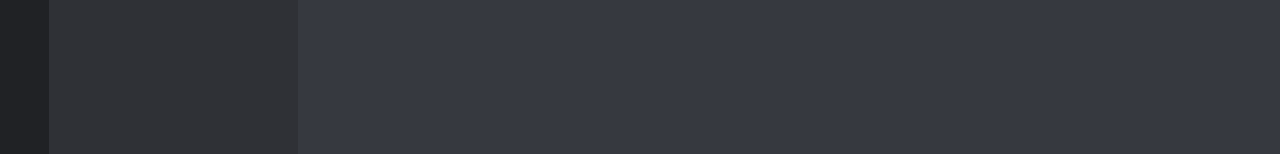
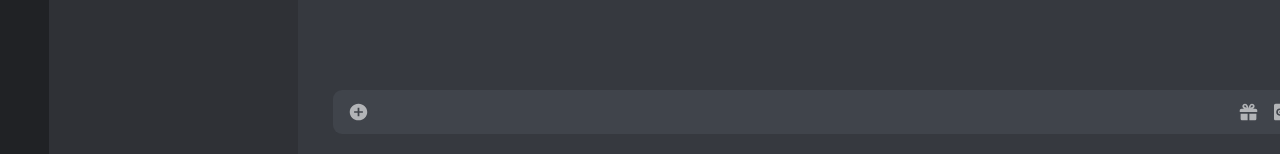
Before and after one commit to brsaca/discord-clone-blockchain, a Next.js app in the folder client/: page / in a window 1280 px wide. Shown: the part 646-800 px from the top of the page. Built offline with nearby package versions, Linux system fonts and the light colour scheme.

Commit message:
feat: add message to chatview

```diff
--- a/client/components/ChatView.js
+++ b/client/components/ChatView.js
@@ -1,5 +1,7 @@
 import styles from '../styles/chatView.module.css'
 import ChatHeader from './ChatHeader'
+import MessageForm from './MessageForm'
+
 const ChatView = () => {
 
   return (
@@ -15,8 +17,8 @@ const ChatView = () => {
             content={message.content}
           />
         ))}
-      </div>
-        <MessageForm /> */}
+        </div> */}
+        <MessageForm />
     </div>
   )
 }
--- /dev/null
+++ b/client/components/MessageForm.js
@@ -0,0 +1,44 @@
+import { useContext } from 'react'
+import styles from '../styles/messageForm.module.css'
+import plusFilled from '../assets/icons/plus-filled.svg'
+import sticker from '../assets/icons/sticker.svg'
+import smiley from '../assets/icons/smiley.svg'
+import gift from '../assets/icons/gift.svg'
+import gif from '../assets/icons/gif.svg'
+import Image from 'next/image'
+
+const MessageForm = () => {
+
+    return (
+        <form className={styles.chatInputContainer} >
+            <div className={styles.chatInputWrapper}>
+                <div className={styles.svgContainer}>
+                    <Image
+                        height={25}
+                        width={25}
+                        src={plusFilled}
+                        className={styles.svg}
+                    />
+                </div>
+                <input
+                type='text'
+                className={styles.chatInput}
+                />
+                <div className={styles.svgContainer}>
+                    <Image height={25} width={25} src={gift} className={styles.svg} />
+                </div>
+                <div className={styles.svgContainer}>
+                    <Image height={25} width={25} src={gif} className={styles.svg} />
+                </div>
+                <div className={styles.svgContainer}>
+                    <Image height={25} width={25} src={sticker} className={styles.svg} />
+                </div>
+                <div className={styles.svgContainer}>
+                    <Image height={25} width={25} src={smiley} className={styles.svg} />
+                </div>
+            </div>
+        </form>
+    )
+}
+
+export default MessageForm
--- /dev/null
+++ b/client/styles/messageForm.module.css
@@ -0,0 +1,43 @@
+.chatInputContainer {
+    position: fixed;
+    bottom: 0px;
+    width: 100%;
+    padding: 20px 0;
+  }
+
+  .chatInputWrapper {
+    width: 83%;
+    margin-left: 35px;
+    height: 44px;
+    background: #40444b;
+    padding: 0 15px;
+    border-radius: 9px;
+    display: flex;
+    align-items: center;
+    justify-content: center;
+  }
+
+  .chatInput {
+    width: 100%;
+    background: transparent;
+    border: none;
+    padding: 10px;
+    color: #fff;
+    outline: none;
+    margin-top: 3px;
+    resize: none;
+    height: 90%;
+  }
+
+  .svgContainer {
+    margin-right: 15px;
+    display: flex;
+    align-items: center;
+  }
+
+  .svg {
+    width: 25px;
+    filter: invert(1);
+    opacity: 0.6;
+    cursor: pointer;
+  }
```
